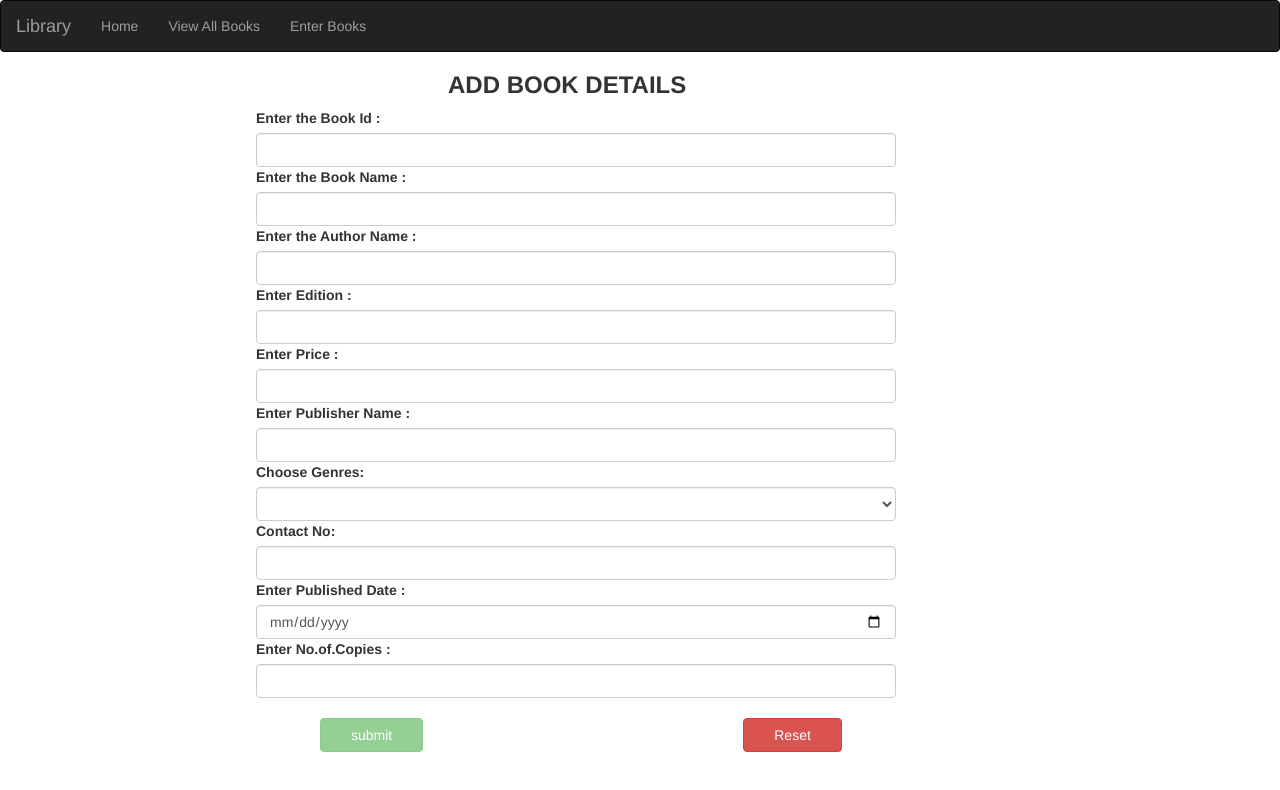
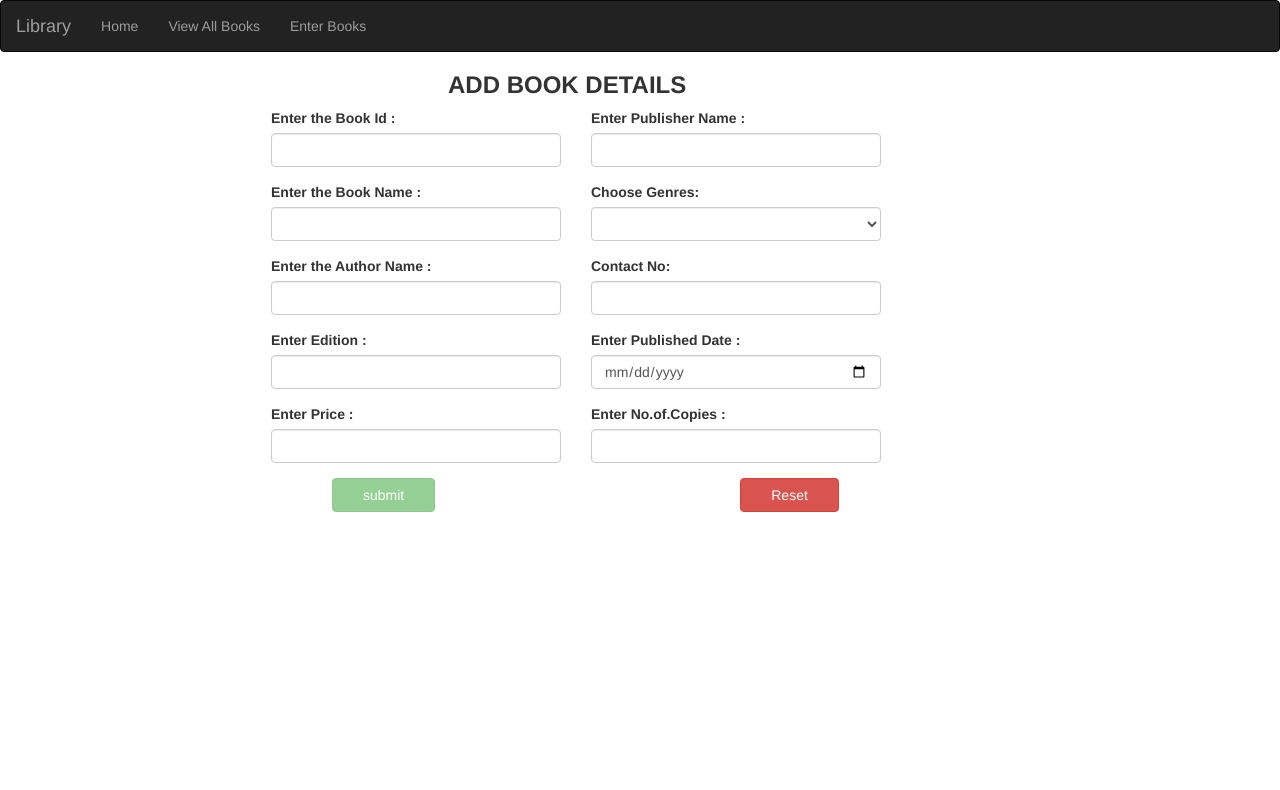
Before and after one commit to KelamBasavaiah/Angular8LibraryManagement, an Angular app: page /Admin/addBook in a window 1280 px wide. Shown: the top 790 px of the page. Built offline with nearby package versions, Linux system fonts and the light colour scheme.

Commit message:
changes in add book page

```diff
--- a/src/app/Components/add-book/add-book.component.html
+++ b/src/app/Components/add-book/add-book.component.html
@@ -2,97 +2,107 @@
     <div class="card-header"><h3><b>ADD BOOK DETAILS</b></h3></div>
     <div class="card-body">
         <form name="form" (ngSubmit)="f.form.valid && insertBook()" #f="ngForm" >
-            <div class="form-row">
+            <div class="col-md-6">
+                <div class="form-group">
                     <label>Enter the Book Id :</label>
                     <input type="text" class="form-control" name="id" #id="ngModel" [(ngModel)]="book.id" pattern="[a-zA-Z0-9]*" required>
-                <span *ngIf="id.invalid && id.touched" class="invalid-feedback">
-                    <span *ngIf="id.errors.required">Book ID is required</span>
-                    <span *ngIf="id.errors.pattern">ID cannot contain space</span>
-                </span>
+                    <div *ngIf="!id?.valid && (id?.dirty || id?.touched)" class="invalid-feedback">
+                        <div *ngIf="id.errors.required">Book ID is required</div>
+                        <div *ngIf="id.errors.pattern">ID cannot contain space</div>
                     </div>
-            <div class="form-row">
+                </div>
+                <div class="form-group">
                     <label>Enter the Book Name :</label>
-                <input type="text" class="form-control" name="name" #name="ngModel" [(ngModel)]="book.name" pattern="[a-zA-Z0-9]*" required>
-                <span *ngIf="name.invalid && name.touched" class="invalid-feedback">
-                    <span *ngIf="name.errors.required">Book Name is required</span>
-                    <span *ngIf="name.errors.pattern">Name cannot contain space</span>
+                    <input type="text" class="form-control" name="name" #name="ngModel" [(ngModel)]="book.name" pattern="^[a-zA-Z]+$" required>
+                    <div *ngIf="!name?.valid && (name?.dirty || name?.touched)" class="invalid-feedback">
+                        <div *ngIf="name.errors.required">Book Name is required</div>
+                        <div *ngIf="name.errors.pattern">Only characters are allowed</div>
 
-                </span>
                     </div>
-            <div class="form-row">
-                <label>Enter the Author Name :</label>
-                <input type="text" class="form-control" name="author" #author="ngModel" [(ngModel)]="book.author_name" pattern="[a-zA-Z0-9]*" required minlength="8">
-                <span *ngIf="author.invalid && author.touched" class="invalid-feedback">
-                    <span *ngIf="author.errors.required">Author Name is required</span>
-                    <span *ngIf="author.errors.pattern">Author Name cannot contain space</span>
-                    <span *ngIf="anthor.errors.minlength">Minimum length to be 8</span>
+                </div>
+                <div class="form-group">
+                    <label for="author">Enter the Author Name : </label>
+                    <input type="text" id="author" class="form-control" name="author" required minlength="8" #author="ngModel"
+                                pattern="^[a-zA-Z]+$"  [(ngModel)]="book.author_name">
 
-                </span>
+                    <div *ngIf="!author?.valid && (author?.dirty || author?.touched)" class="invalid-feedback">
+                        <div *ngIf="author.errors.required">
+                            Author Name is required
                         </div>
-            <div class="form-row">
+                        <div *ngIf="author.errors.pattern">
+                            Only characters are allowed
+                        </div>
+                        <div *ngIf="author.errors.minlength">Length must be atleast 8</div>
+                    </div>
+                </div>
+                <div class="form-group">
                     <label>Enter Edition :</label>
                     <input type="number" class="form-control" name="edition" #edition="ngModel" [(ngModel)]="book.edition" min="1"
                     pattern="[0-9]*" required>
-                <span *ngIf="edition.invalid && edition.touched" class="invalid-feedback">
-                    <span *ngIf="edition.errors.required">Edition is required</span>
-                    <span *ngIf="edition.errors.pattern">Edition cannot be letters and negative numbers </span>
-                </span>
+                    <div *ngIf="!edition?.valid && (edition?.dirty || edition?.touched)" class="invalid-feedback">
+                        <div *ngIf="edition.errors.required">Edition is required</div>
+                        <div *ngIf="edition.errors.pattern">Edition cannot be letters and negative numbers </div>
                     </div>
-            <div class="form-row">
+                </div>
+                <div class="form-group">
                     <label>Enter Price :</label>
                     <input type="text" class="form-control" name="price" #price="ngModel" [(ngModel)]="book.price"  pattern="[0-9]*" required>
-                <span *ngIf="price.invalid && price.touched" class="invalid-feedback">
-                    <span *ngIf="price.errors.required">Price is required</span>
-                    <span *ngIf="price.errors.pattern">price cannot be letters and negative numbers </span>
-                </span>
+                    <div *ngIf="!price?.valid && (price?.dirty || price?.touched)" class="invalid-feedback">
+                        <div *ngIf="price.errors.required">Price is required</div>
+                        <div *ngIf="price.errors.pattern">price cannot be letters and negative numbers </div>
                     </div>
-            <div class="form-row">
+                </div>
+            </div>
+            <div class="col-md-6">
+                <div class="form-group">
                     <label>Enter Publisher Name :</label>
-                <input type="text" class="form-control" name="publisher" #publisher="ngModel" [(ngModel)]="book.publisher"  required>
-                <span *ngIf="publisher.invalid && publisher.touched" class="invalid-feedback">
-                    <span *ngIf="publisher.errors.required">Publisher Name is required</span>
-                </span>
-
+                    <input type="text" class="form-control" name="publisher" #publisher="ngModel" [(ngModel)]="book.publisher"  pattern="^[a-zA-Z]+$" required>
+                    <div *ngIf="!publisher?.valid && (publisher?.dirty || publisher?.touched)" class="invalid-feedback">
+                        <div *ngIf="publisher.errors.required">Publisher Name is required</div>
+                        <div *ngIf="publisher.errors.pattern">
+                            Only characters are allowed
                         </div>
-            <div class="form-row">
+                    </div>
+                </div>
+                <div class="form-group">
                     <label>Choose Genres:</label>
-                <select name="genres" class="form-control" [(ngModel)]="book.genres" #genres="ngModel"  required>
-                    <option value=""></option>
+                    <select name="genres" class="form-control" [(ngModel)]="book.genres" #genres="ngModel" required>
                         <option value="journal">Journal</option>
                         <option value="story">Story</option>
                         <option value="novel">Novel</option>
                         <option value="comics">Comics</option>
                     </select>
-                <span *ngIf="genres.invalid && genres.touched" class="invalid-feedback">
-                    <span *ngIf="genres.errors.required">Genres is required</span>
-                </span>
+                    <div *ngIf="!genres?.valid && (geners?.dirty || geners?.touched)" class="invalid-feedback">
+                        <div *ngIf="genres.errors.required">Genres is required</div>
                     </div>
-            <div class="form-row">
+                </div>
+                <div class="form-group">
                     <label>Contact No:</label>
                     <input type="text" class="form-control" name="contact" #contact="ngModel" [(ngModel)]="book.contact" pattern="[0-9]*" maxlength="10" minlength="10" required>
-                <span *ngIf="contact.invalid && contact.touched" class="invalid-feedback">
-                    <span *ngIf="contact.errors.required">Contact No is required</span>
-                    <span *ngIf="contact.errors.pattern">Contact No must be numbers</span>
-                </span>
+                    <div *ngIf="!contact?.valid && (contact?.dirty || contact?.touched)" class="invalid-feedback">
+                        <div *ngIf="contact.errors.required">Contact No is required</div>
+                        <div *ngIf="contact.errors.pattern">Contact No must be numbers</div>
+                        <div *ngIf="contact.errors.minlength">Contact No must be 10 numbers</div>
+                    </div>
 
                 </div>
-            <div class="form-row">
+                <div class="form-group">
                     <label>Enter Published Date :</label>
                     <input type="date" class="form-control" name="publishedDate" #publishedDate="ngModel" [(ngModel)]="book.publishedDate" [max]="getToday()" >
                 </div>
-            <div class="form-row">
+                <div class="form-group">
                     <label>Enter No.of.Copies :</label>
                     <input type="number" class="form-control" name="copies" #copies="ngModel" [(ngModel)]="book.copies" min="1" pattern="[0-9]*" required>
-                <span *ngIf="copies.invalid && copies.touched" class="invalid-feedback">
-                    <span *ngIf="copies.errors.required">Copies is required</span>
-                    <span *ngIf="copies.errors.pattern">Copies must be numbers and cannot be negative numbers</span>
-                </span>
-
+                    <div *ngIf="!copies?.valid && (copies?.dirty || copies?.touched)" class="invalid-feedback">
+                        <div *ngIf="copies.errors.required">Copies is required</div>
+                        <div *ngIf="copies.errors.pattern">Copies must be numbers and cannot be negative numbers</div>
                     </div>
-            <br/>
+                </div>
+            </div>
+            <div class="col-md-12">
                 <button class="btn btn-success" type="submit" [disabled]="!f.form.valid" id="btnSubmit">submit</button>
                 <button class="btn btn-danger" type="reset" id="btnReset">Reset</button>
+            </div>
         </form>
-
     </div>
  </div>
```
Lines whose indentation alone changed are shown as unchanged.
